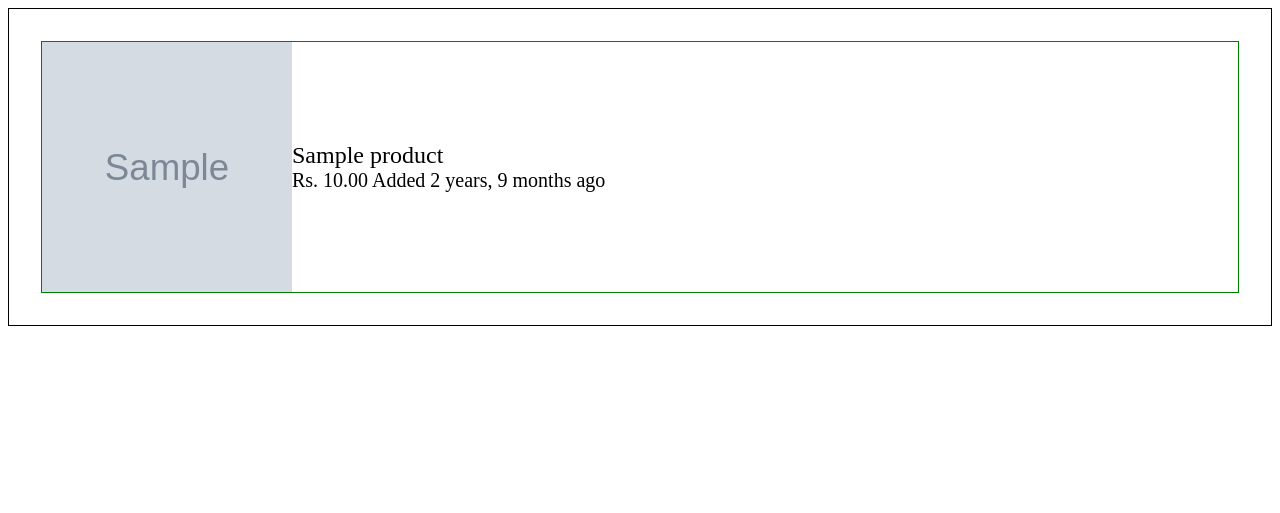
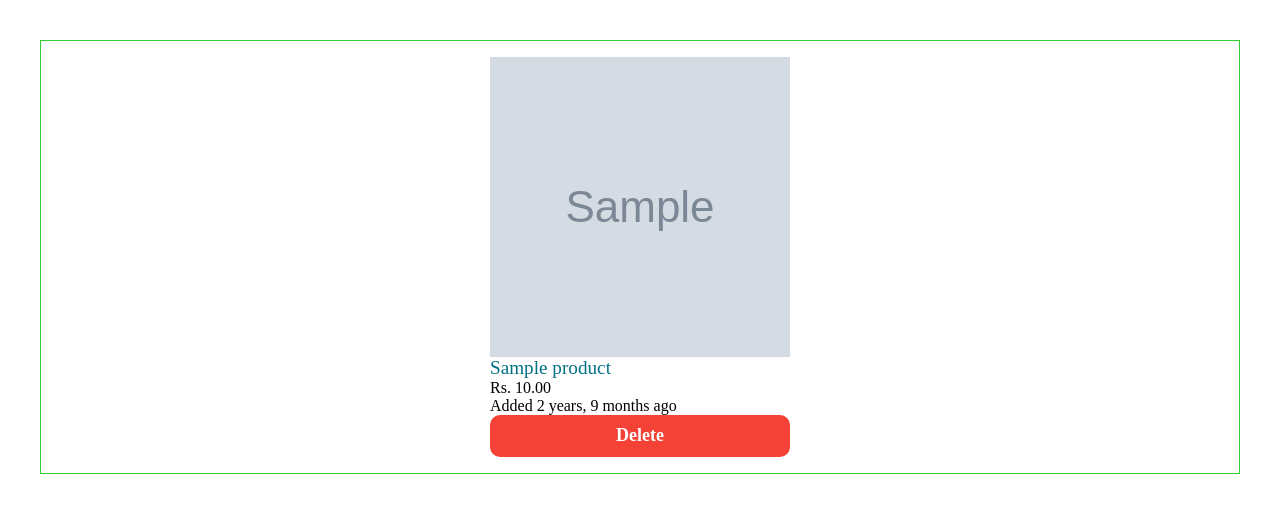
Before and after one commit to prateekb1912/pricetracker, a Django app: page /products in a window 1280 px wide. Shown: the top 513 px of the page. Run offline with Django 4.2, Linux system fonts and the light colour scheme; tables that the repository leaves empty hold one stand-in row (values such as "Sample post"); grey boxes marked "Sample" are stand-in pictures; parts of the project's set-up code (start-up, migrations or seed data) failed here and were passed over.

Commit message:
Restyle delete button

```diff
--- a/tracker/static/css/products_list.css
+++ b/tracker/static/css/products_list.css
@@ -1,6 +1,5 @@
 .list-grid {
     display: grid;
-    border: 1px solid black;
     padding: 2rem;
 
     gap: 4rem;
@@ -8,14 +7,34 @@
 }
 
 .list-item {
-    display: flex;
-    align-items: center;
-    border: 1px solid green;
-    font-size: 1.5rem;
+    display: grid;
+    justify-content: center;
+    padding: 1rem;
+    border: 1px solid limegreen;
+    font-size: 1.2rem;
+}
+
+.item-title a {
+    text-decoration: none;
+    color: #007185;
 }
 
 .item-img {
-    height: 250px;
-    width: 250px;
+    width: auto;
+    max-height: 100%;
     border: 1px solid black;
 }
+
+.item-remove-btn {
+    display: inline-block;
+    color: white;
+    background-color:#f44336;
+    border-radius: 10px;
+    width: 100%;
+    height: 2rem;
+    font-weight: bold;
+    font-size: large;
+    text-decoration: none;
+    text-align: center;
+    padding-top: 10px;
+}
--- a/tracker/templates/products_list.html
+++ b/tracker/templates/products_list.html
@@ -17,14 +17,18 @@
 
     <div class="list-grid">
         {% for product in list %}
-            <div class="list-item">
-                <img src="{{product.product_image}}" height="250px" width="250px">
-                <div class="item-details">
-                    <div class="item-title"> {{product.title|truncatewords:5}} </div>
-                    <small class="item-price"> Rs. {{product.sell_price}} </small>
-                    <small class="item-created-time"> Added {{product.added_at|timesince}} ago </small>
+        <div class="list-item">
+            <img src="{{product.product_image}}" height="300px" width="300px">
+            <div class="item-details">
+                <div class="item-title">
+                    <a href="/product/{{product.asin}}"> {{product.title|truncatewords:5}} </a>
                 </div>
+                <small class="item-price"> Rs. {{product.sell_price}} </small>
+                <br>
+                <small class="item-created-time"> Added {{product.added_at|timesince}} ago </small>
             </div>
+            <a class="item-remove-btn" href="/delete/{{product.asin}}"> Delete </a>
+        </div>
         {% endfor %}
     </div>
 
```
